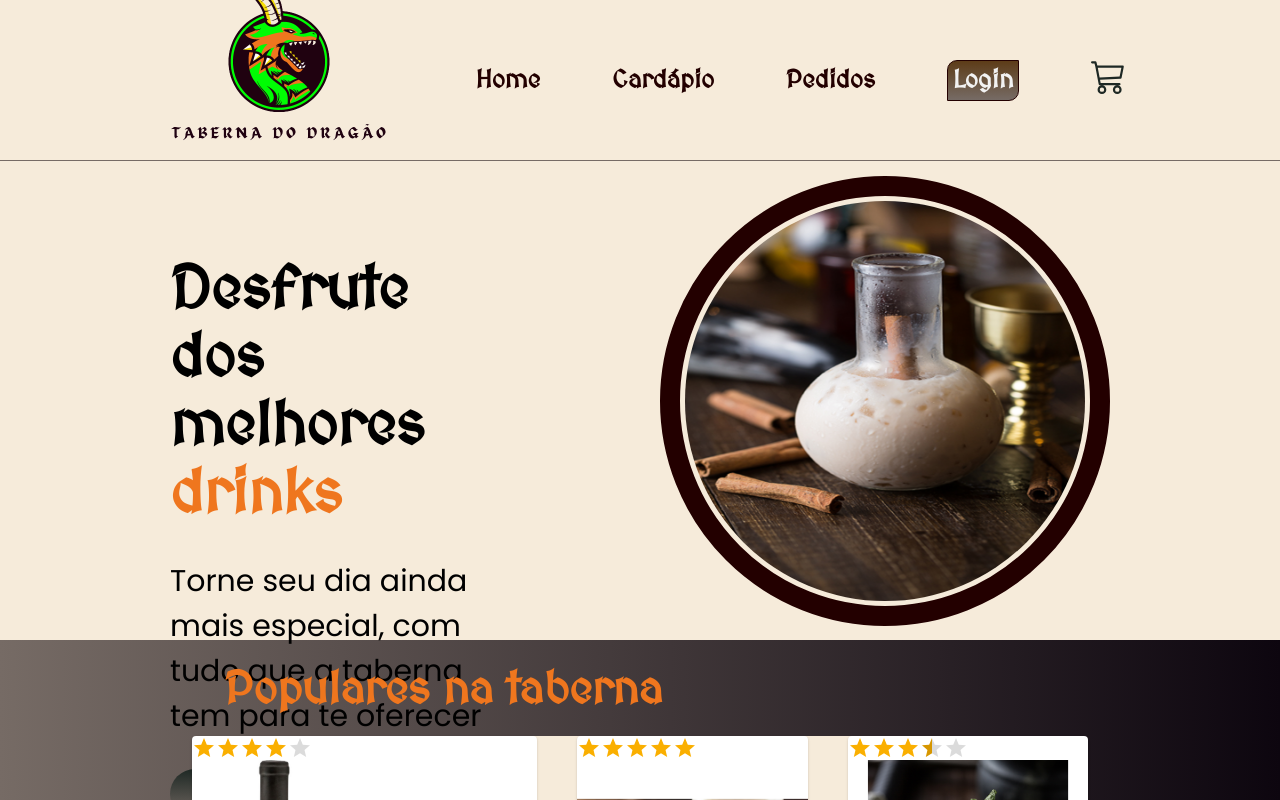
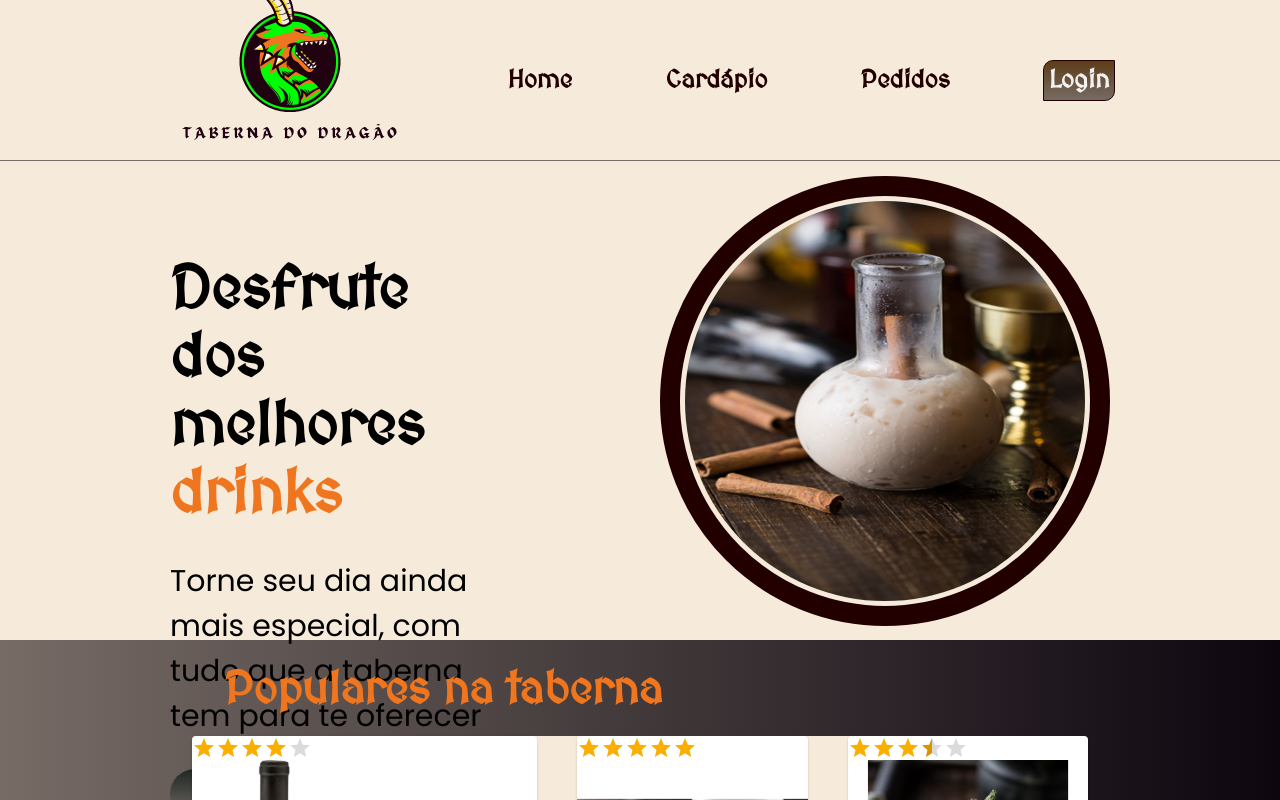
Before and after one commit to danbaziewicz/taberna-do-dragao, a React (Vite) app: page / in a window 1280 px wide. Shown: the top 800 px of the page. Built offline with nearby package versions, Linux system fonts and the light colour scheme.

Commit message:
rafactor: deleção do link cart do header

```diff
--- a/src/components/common/Header/Header.jsx
+++ b/src/components/common/Header/Header.jsx
@@ -21,9 +21,6 @@ const Header = () => {
         <Link className={S.linkLogin} to={"/login"}>
           Login
         </Link>
-        <Link className={S.link} to={"/cart"}>
-        <BsCart3 size="35px" color="#1E2824"/>
-        </Link>
       </nav>
 
     </header>
```
